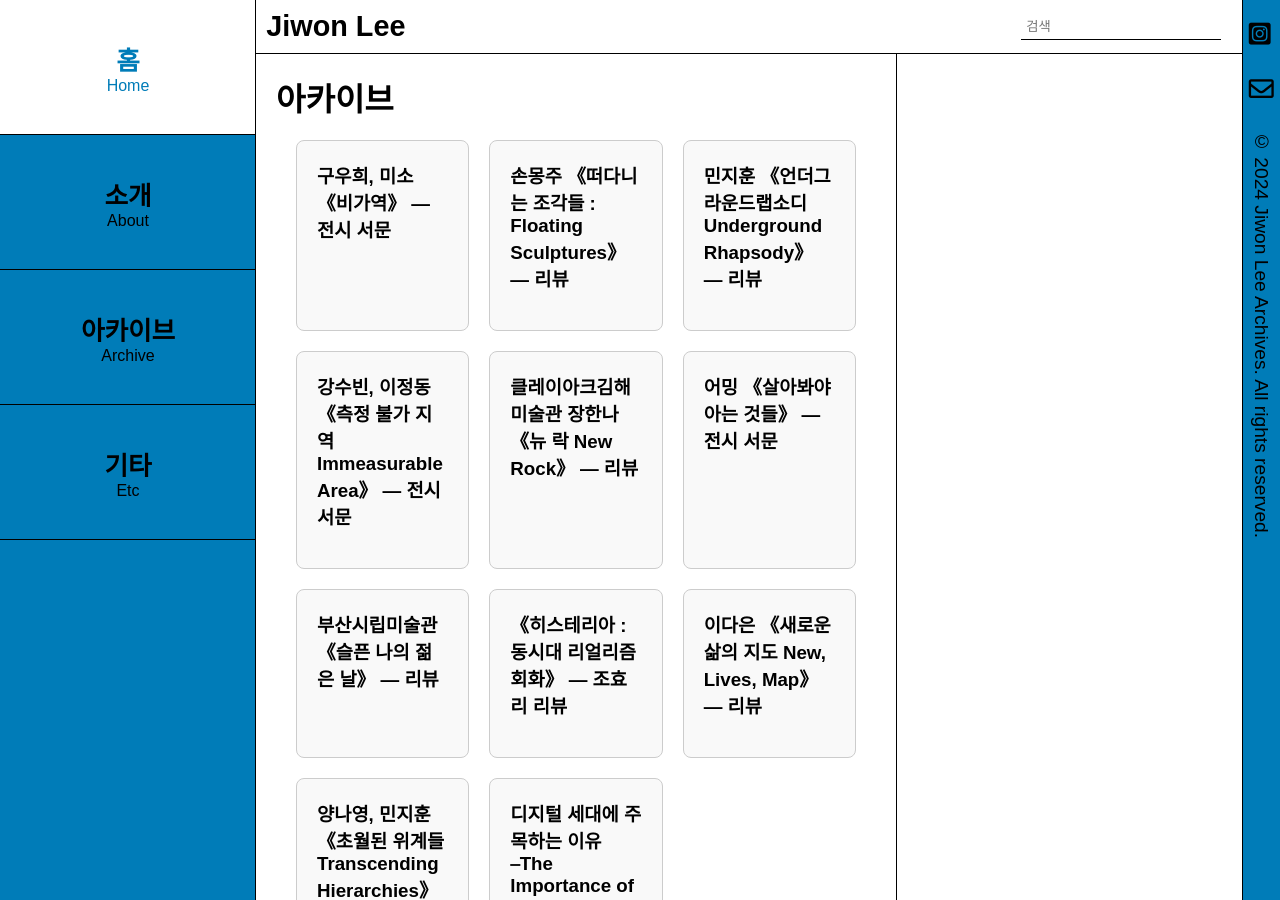
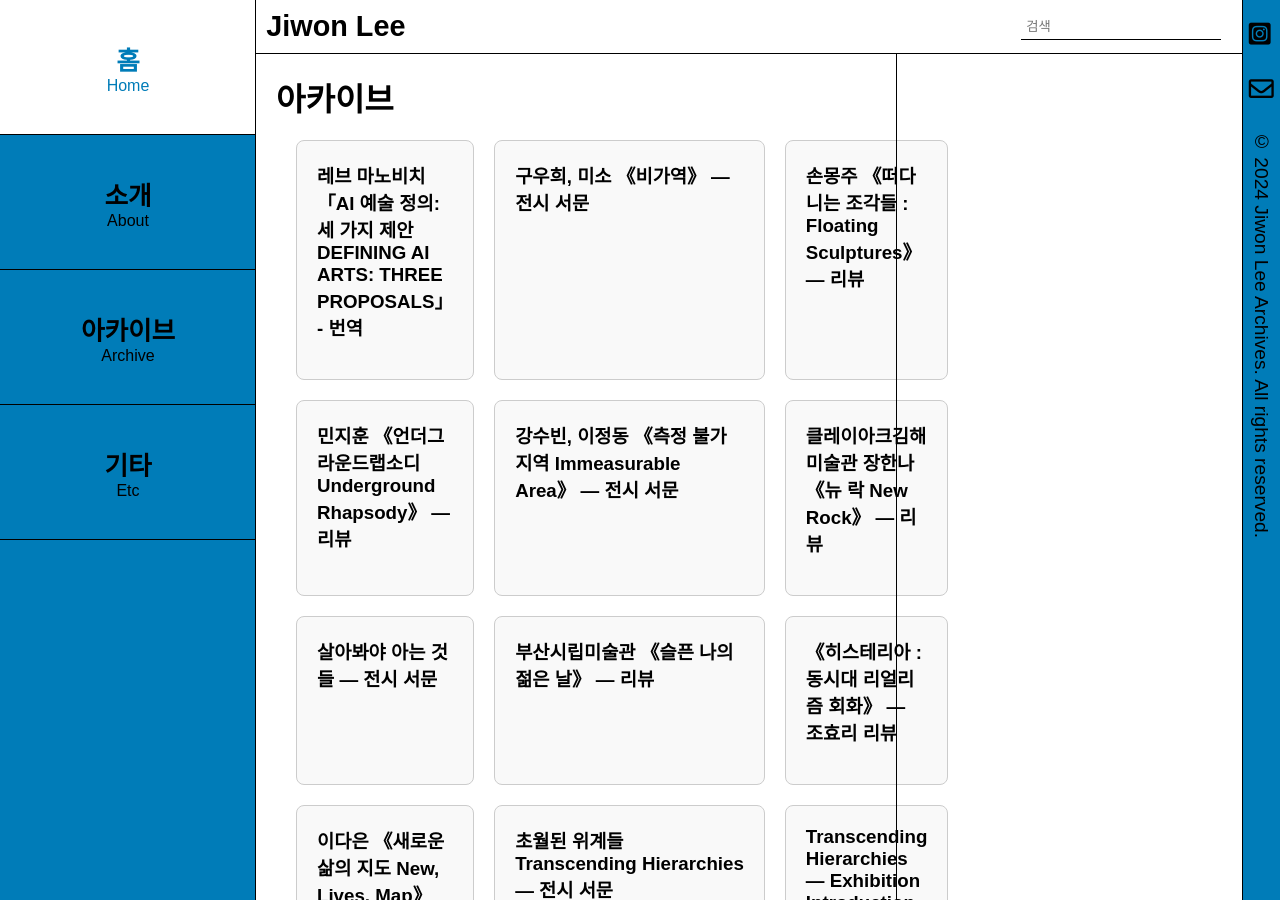
Before and after one commit to LfayeJ/archives, a Jekyll site: the page built from archive.html, in a window 1280 px wide and 900 px high. Built offline with Jekyll 4.4.1, drawn with Linux system fonts in a browser that asks for light colours; some web fonts are replaced; some of the changed text lies outside the part shown.

Commit message:
Update archive.html

```diff
--- a/archive.html
+++ b/archive.html
@@ -5,38 +5,11 @@
 <body>
     <h1>아카이브</h1>
     <div class="archive-grid-container">
-        <a href="{{ '/2024/05/12/Irreversible/' | relative_url }}" class="archive-grid-item">
-            <h3>구우희, 미소 《비가역》 — 전시 서문</h3>
+        {% for post in site.posts %}
+        <a href="{{ post.url | relative_url }}" class="archive-grid-item">
+            <h3>{{ post.title }}</h3>
         </a>
-        <a href="{{ '/2024/04/06/Floating-Sculptures/' | relative_url }}" class="archive-grid-item">
-            <h3>손몽주 《떠다니는 조각들 : Floating Sculptures》 — 리뷰</h3>
-        </a>
-        <a href="{{ '/2023/12/05/Underground-Rhapsody/' | relative_url }}" class="archive-grid-item">
-            <h3>민지훈 《언더그라운드랩소디 Underground Rhapsody》 — 리뷰</h3>
-        </a>
-        <a href="{{ '/2023/11/17/Immeasurable-Area/' | relative_url }}" class="archive-grid-item">
-            <h3>강수빈, 이정동 《측정 불가 지역 Immeasurable Area》 — 전시 서문</h3>
-        </a>
-        <a href="{{ '/2023/10/17/New-Rock/' | relative_url }}" class="archive-grid-item">
-            <h3>클레이아크김해미술관 장한나 《뉴 락 New Rock》 — 리뷰</h3>
-        </a>
-        <a href="{{ '/2023/09/22/Live-to-Know/' | relative_url }}" class="archive-grid-item">
-            <h3>어밍 《살아봐야 아는 것들》 — 전시 서문</h3>
-        </a>
-        <a href="{{ '/2023/07/20/My-Young-and-Sad-Days/' | relative_url }}" class="archive-grid-item">
-            <h3>부산시립미술관 《슬픈 나의 젊은 날》 — 리뷰</h3>
-        </a>
-        <a href="{{ '/2023/07/07/Hysteria/' | relative_url }}" class="archive-grid-item">
-            <h3>《히스테리아 : 동시대 리얼리즘 회화》 — 조효리 리뷰</h3>
-        </a>
-        <a href="{{ '/2023/07/01/New-Lives-Map/' | relative_url }}" class="archive-grid-item">
-            <h3>이다은 《새로운 삶의 지도 New, Lives, Map》 — 리뷰</h3>
-        </a>
-        <a href="{{ '/2023/04/04/Transcending-Hierarchies/' | relative_url }}" class="archive-grid-item">
-            <h3>양나영, 민지훈 《초월된 위계들 Transcending Hierarchies》 — 전시 서문</h3>
-        </a>
-        <a href="{{ '/2023/03/30/Digital-Generation/' | relative_url }}" class="archive-grid-item">
-            <h3>디지털 세대에 주목하는 이유 ⎯The Importance of the Digital Generation</h3>
-        </a>
+        {% endfor %}
     </div>
 </body>
+</html>
```
